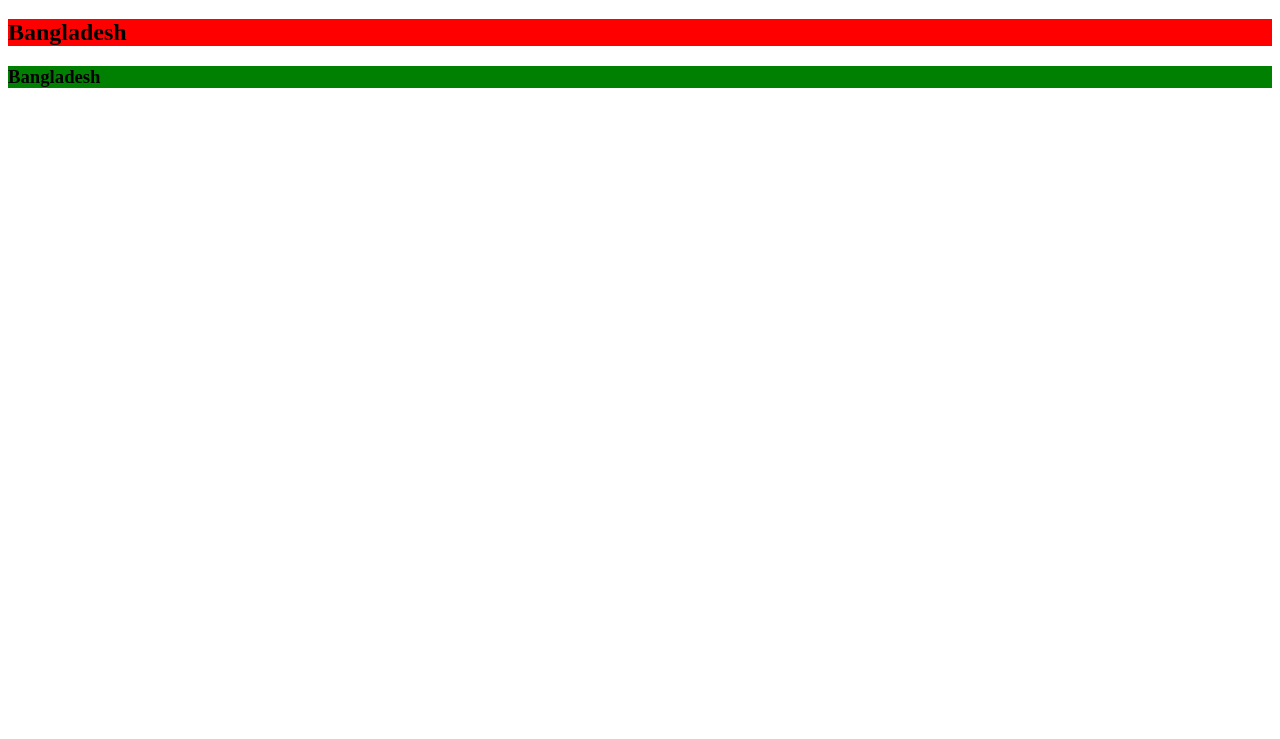
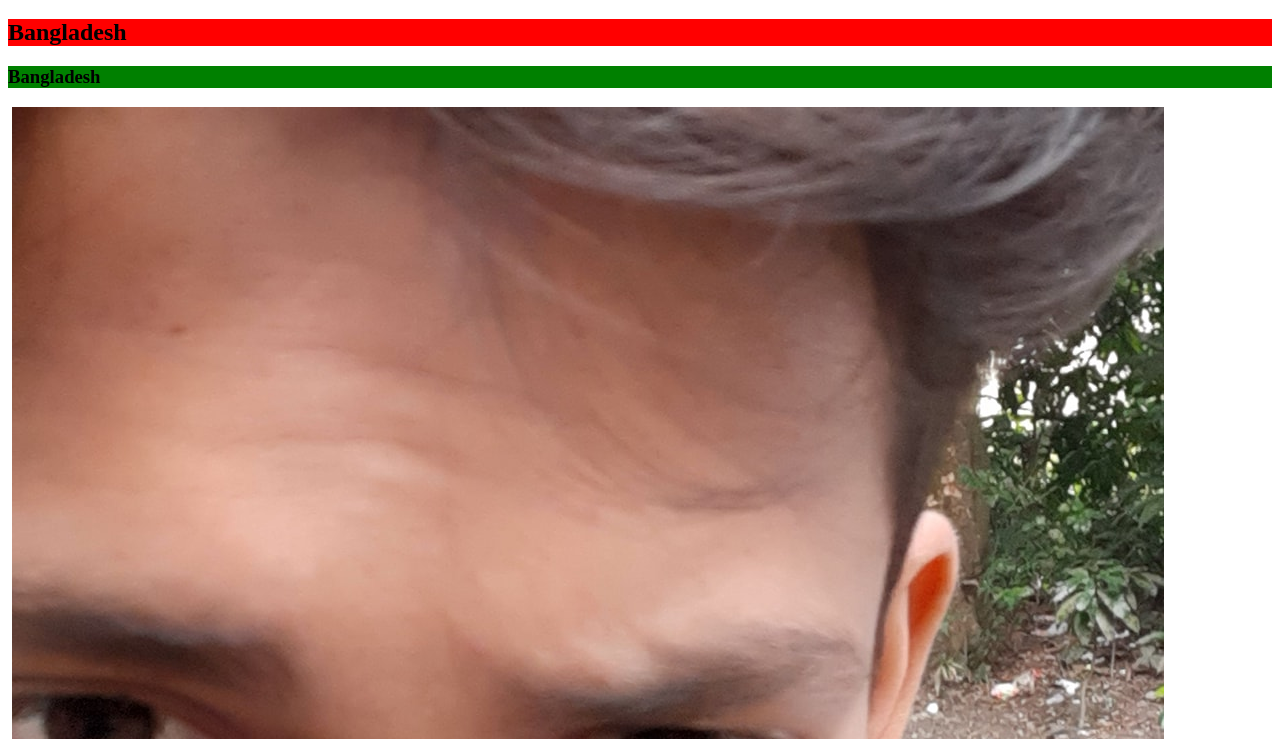
Before and after one commit to Akzaber/my-third-repo, a plain HTML site: page index.html in a window 1280 px wide. Shown: the part 61-800 px from the top of the page. Drawn offline with Linux system fonts and the light colour scheme.

Commit message:
added akzaber

```diff
--- a/index.html
+++ b/index.html
@@ -22,6 +22,7 @@
   <h2>Bangladesh</h2>
   <h3>Bangladesh</h3>
   <img src="bangladesh-map.gif" alt="">
+  <img src="akz5.jpg" alt="">
 
 </body>
 </html>
```
Also changed, not shown: akz5.jpg (added).
